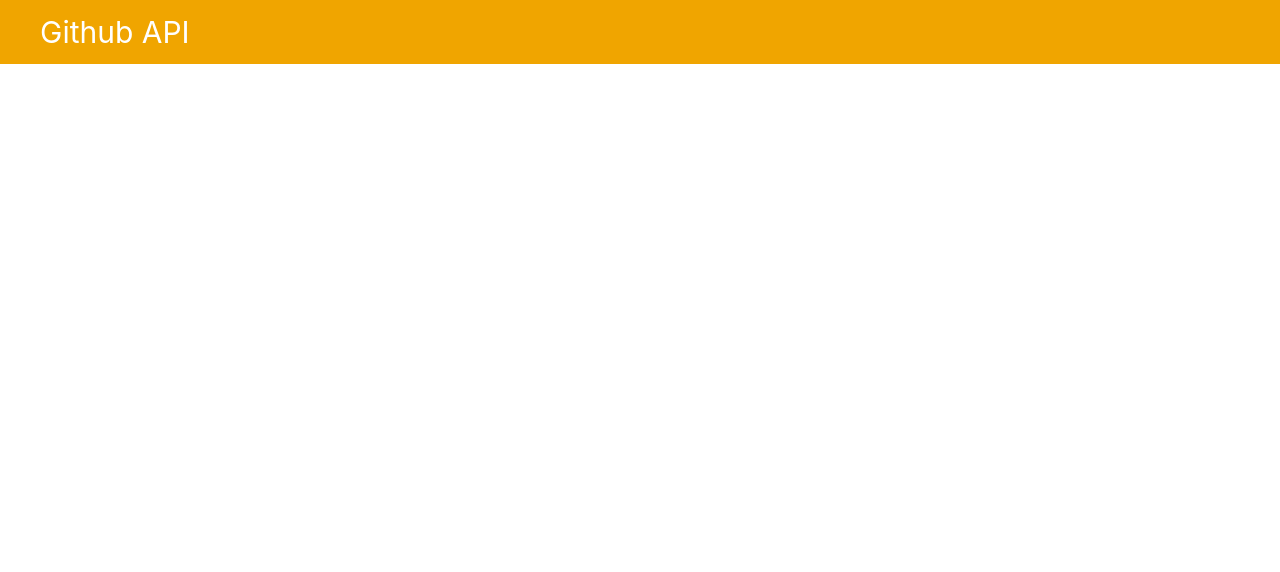
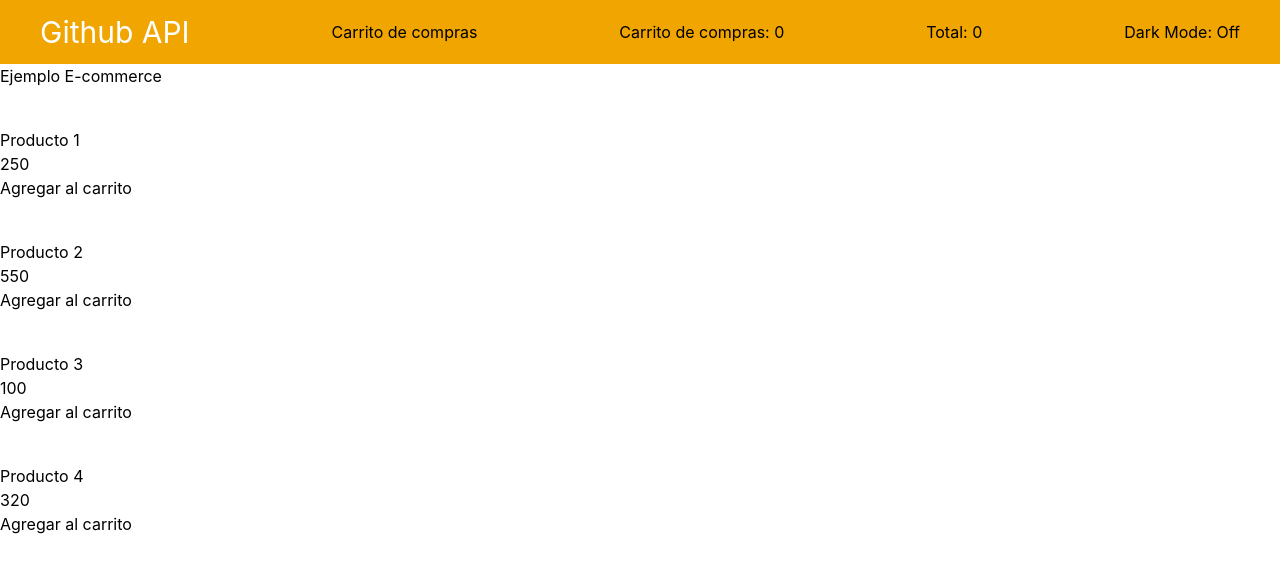
Before and after one commit to DanielMezaAcademlo/curso-react-aug-2021, a React (Create React App) app in the folder react-academlo/: page /store in a window 1280 px wide. Shown: the top 572 px of the page. Built offline with nearby package versions, Linux system fonts and the light colour scheme.

Commit message:
useContext 1!

```diff
--- a/react-academlo/src/App.js
+++ b/react-academlo/src/App.js
@@ -6,14 +6,22 @@ import { BrowserRouter, Switch, Route } from "react-router-dom";
 //Views
 import Home from "./Pages/Home/Home";
 import Followers from "./Pages/Followers/Followers";
+import Store from "./Pages/Store/Store";
+import Cart from "./Pages/Cart/Cart";
 
 //Layout
 import MainLayout from "./Layouts/MainLayout";
+
+//Context
+import { DarkModeProvider } from "./Context/DarkModeContext";
+import { StoreProvider } from "./Context/StoreContext";
 
 function App() {
   //JSX
 
   return (
+    <DarkModeProvider>
+      <StoreProvider>
         <BrowserRouter>
           <Switch>
             <MainLayout>
@@ -24,9 +32,19 @@ function App() {
               <Route path="/followers/:user" exact>
                 <Followers />
               </Route>
+
+              <Route path="/store" exact>
+                <Store />
+              </Route>
+
+              <Route path="/store/cart" exact>
+                <Cart />
+              </Route>
             </MainLayout>
           </Switch>
         </BrowserRouter>
+      </StoreProvider>
+    </DarkModeProvider>
   );
 }
 
--- a/react-academlo/src/Components/Custom/Header/Header.jsx
+++ b/react-academlo/src/Components/Custom/Header/Header.jsx
@@ -1,13 +1,38 @@
-import React from "react";
-
+import React, { useContext } from "react";
+import { Link } from "react-router-dom";
 //Styles
 import "./Header.styles.css";
 
+//Context
+import DarkModeContext from "../../../Context/DarkModeContext";
+import StoreContext from "../../../Context/StoreContext";
+
 const Header = () => {
+  const { darkMode, handleDarkMode } = useContext(DarkModeContext);
+  const { cart, total } = useContext(StoreContext);
+
   return (
-    <header className="h-16 bg-yellow flex justify-between items-center mi-clase">
-      <h2 className="ml-10 text-2xl tablet:text-3xl	text-white">Github API</h2>
+    <header
+      className={`h-16  flex justify-between items-center mi-clase  ${
+        darkMode ? "bg-black" : "bg-yellow"
+      }`}
+    >
+      <h2 className="ml-10 text-2xl tablet:text-3xl	text-white">
+        <Link to="/store">Github API</Link>
+      </h2>
+
+      <Link to={"/store/cart"}>Carrito de compras</Link>
+
+      <p>Carrito de compras: {cart.length}</p>
+      <p>Total: {total}</p>
+
       <p className="mr-10 text-white block tablet:hidden">Menu</p>
+      <button
+        className={`mr-10 ${darkMode ? "text-white" : "text-black"}`}
+        onClick={handleDarkMode}
+      >
+        Dark Mode: {darkMode ? "On" : "Off"}{" "}
+      </button>
     </header>
   );
 };
--- a/react-academlo/src/Components/Home/Form/UserForm.jsx
+++ b/react-academlo/src/Components/Home/Form/UserForm.jsx
@@ -1,9 +1,14 @@
-import React from "react";
+import React, { useContext } from "react";
+
+//Context
+import DarkModeContext from "../../../Context/DarkModeContext";
 
 //Styles
 import "./UserForm.styles.css";
 
 const UserForm = ({ handleUserName, handleSearchUser }) => {
+  const { darkMode } = useContext(DarkModeContext);
+
   return (
     <form
       action=""
@@ -19,7 +24,9 @@ const UserForm = ({ handleUserName, handleSearchUser }) => {
       <input
         type="submit"
         value="Search !"
-        className="p-4 w-1/3 tablet:w-1/4 bg-black hover:bg-yellow text-white hover:text-black search-input_button"
+        className={`p-4 w-1/3 tablet:w-1/4  text-white hover:text-black search-input_button ${
+          darkMode ? "bg-black hover:bg-yellow" : "bg-yellow hover:bg-black"
+        }`}
       />
     </form>
   );
--- /dev/null
+++ b/react-academlo/src/Context/DarkModeContext.jsx
@@ -0,0 +1,22 @@
+import React, { createContext, useState } from "react";
+
+//Crear contexto
+const DarkModeContext = createContext();
+
+//Crear Provider
+
+const DarkModeProvider = ({ children }) => {
+  const [darkMode, setDarkMode] = useState(false);
+
+  //Funciones
+  const handleDarkMode = () => setDarkMode(!darkMode);
+
+  const data = { darkMode, handleDarkMode };
+
+  return (
+    <DarkModeContext.Provider value={data}>{children}</DarkModeContext.Provider>
+  );
+};
+
+export { DarkModeProvider };
+export default DarkModeContext;
--- /dev/null
+++ b/react-academlo/src/Context/StoreContext.jsx
@@ -0,0 +1,57 @@
+import React, { createContext, useState } from "react";
+
+//Creamos el contexto
+const StoreContext = createContext();
+
+//Provider
+const StoreProvider = ({ children }) => {
+  const list = [
+    {
+      id: 1,
+      name: "Producto 1",
+      price: 250
+    },
+    {
+      id: 2,
+      name: "Producto 2",
+      price: 550
+    },
+    {
+      id: 3,
+      name: "Producto 3",
+      price: 100
+    },
+    {
+      id: 4,
+      name: "Producto 4",
+      price: 320
+    }
+  ];
+
+  const [cart, setCart] = useState([]);
+  const [total, setTotal] = useState(0);
+
+  //Funciones
+  const handleAddToCart = item => {
+    setCart([...cart, item]);
+    setTotal(total + item.price);
+  };
+
+  const handleRemoveToCart = product => {
+    setCart(cart.filter(item => item.id !== product.id));
+    setTotal(total - product.price);
+  };
+
+  const data = {
+    cart,
+    total,
+    list,
+    handleAddToCart,
+    handleRemoveToCart
+  };
+
+  return <StoreContext.Provider value={data}>{children}</StoreContext.Provider>;
+};
+
+export default StoreContext;
+export { StoreProvider };
--- /dev/null
+++ b/react-academlo/src/Pages/Cart/Cart.jsx
@@ -0,0 +1,23 @@
+import React, { useContext } from "react";
+
+//Context
+import StoreContext from "../../Context/StoreContext";
+
+const Cart = () => {
+  const { cart, handleRemoveToCart } = useContext(StoreContext);
+
+  return (
+    <div>
+      <h3 className="mt-10">Carrito de compras</h3>
+      {cart.map(item => (
+        <div key={item.id} className="mt-10">
+          <p>{item.name}</p>
+          <p>{item.price}</p>
+          <button onClick={() => handleRemoveToCart(item)}>Eliminar</button>
+        </div>
+      ))}
+    </div>
+  );
+};
+
+export default Cart;
--- /dev/null
+++ b/react-academlo/src/Pages/Store/Store.jsx
@@ -0,0 +1,26 @@
+import React, { useContext } from "react";
+
+//Context
+import StoreContext from "../../Context/StoreContext";
+
+const Store = () => {
+  const { cart, total, list, handleAddToCart } = useContext(StoreContext);
+
+  return (
+    <div>
+      <h2>Ejemplo E-commerce</h2>
+
+      {list.map(item => (
+        <div key={item.id} className="mt-10">
+          <p>{item.name}</p>
+          <p>{item.price}</p>
+          <button onClick={() => handleAddToCart(item)}>
+            Agregar al carrito
+          </button>
+        </div>
+      ))}
+    </div>
+  );
+};
+
+export default Store;
```
Lines whose indentation alone changed are shown as unchanged.
